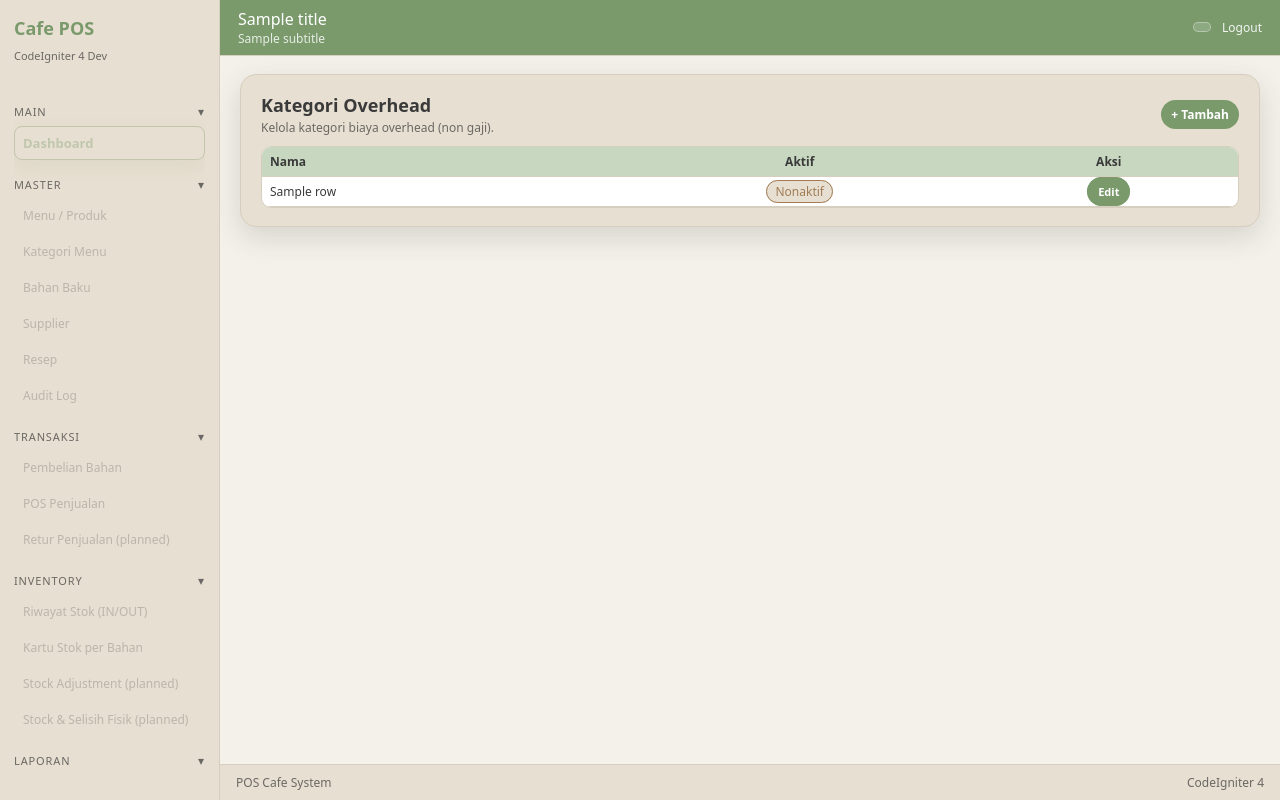
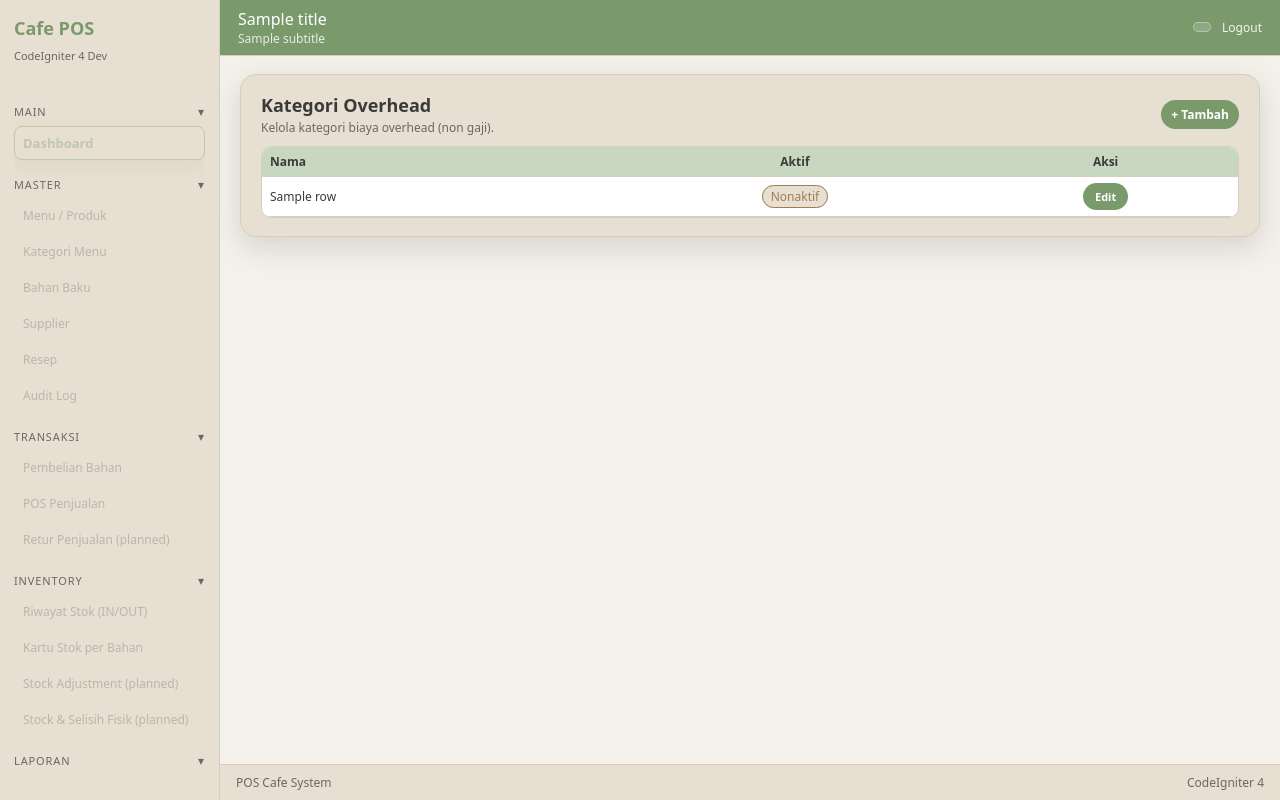
Before and after one commit to sotyarama/ci4-local, a CodeIgniter 4 app: the page made by app/Views/overhead_categories/overhead_categories_index.php in a window 1280 px wide. Run offline with PHP 8.4 and a stand-in for CodeIgniter, Linux system fonts and the light colour scheme; the template is opened without the code that fills it: most values are stand-ins (such as "Sample title", 1, 10 or a date in 2020); data that the repository does not hold is empty; some libraries are stand-ins or nearby versions.

Commit message:
Simplify overhead category edit button styling

```diff
--- a/app/Views/overhead_categories/overhead_categories_index.php
+++ b/app/Views/overhead_categories/overhead_categories_index.php
@@ -52,10 +52,10 @@
                         <?php else: ?>
                             <span style="padding:2px 8px; border-radius:999px; background:var(--tr-secondary-beige); color:var(--tr-accent-brown); border:1px solid var(--tr-accent-brown);">Nonaktif</span>
                         <?php endif; ?>
-                    </td>
+                </td>
                     <td style="padding:6px 8px; border-bottom:1px solid var(--tr-border); text-align:center;">
                         <a href="<?= site_url('overhead-categories/edit/' . $row['id']); ?>"
-                           style="font-size:11px; color:#fff; text-decoration:none; border:1px solid var(--tr-primary); padding:6px 10px; border-radius:999px; background:var(--tr-primary);">
+                           style="display:inline-block; font-size:11px; padding:6px 12px; border-radius:999px; background:var(--tr-primary); color:#fff; text-decoration:none;">
                             Edit
                         </a>
                     </td>
```
